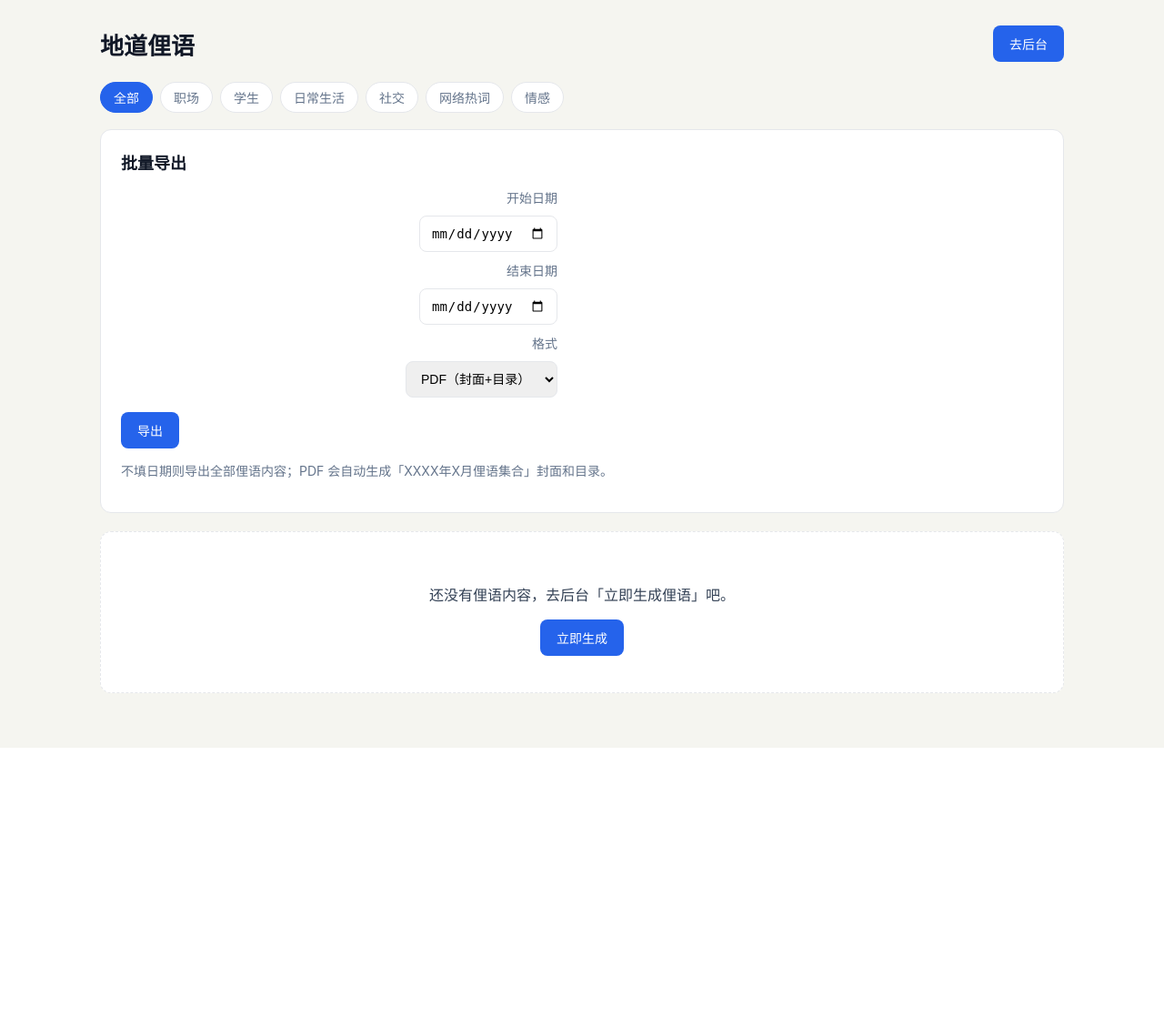
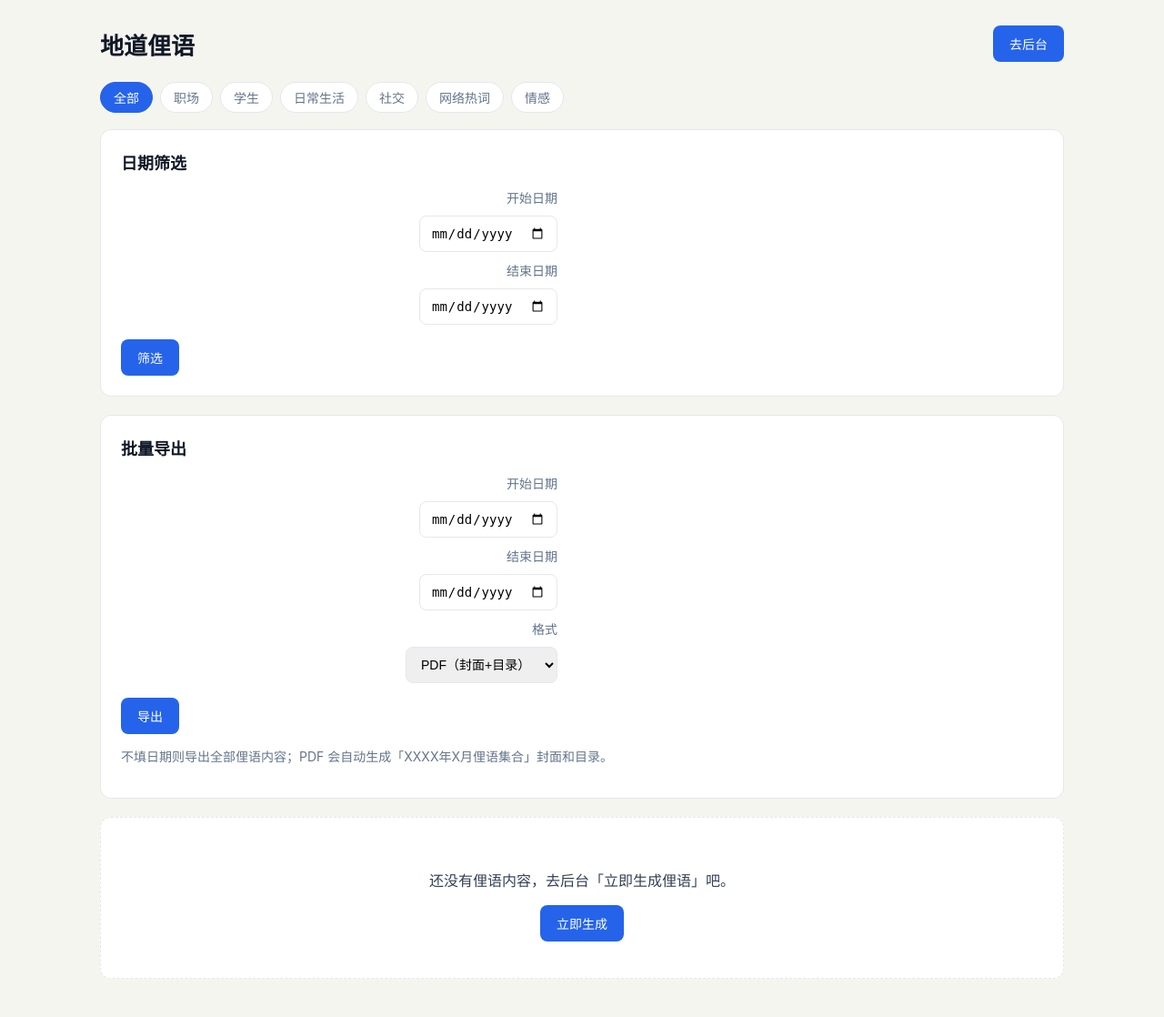
Before and after one commit to FannyZF/middleschooldailyenglish, a FastAPI app: page /slang/ in a window 1280 px wide. Shown: the part 56-1174 px from the top of the page at 91% size. Before the commit the page ends 878 px from the top, so only its background shows below. Run offline with FastAPI, Linux system fonts and the light colour scheme; the visitor is signed in with stand-in values (Sample User, id 1).

Commit message:
内容列表(新闻/俚语)增加日期范围筛选

```diff
--- a/app/routes/slang.py
+++ b/app/routes/slang.py
@@ -17,17 +17,23 @@
 
 
 @router.get("/slang/")
-def index(request: Request, theme: str = ""):
+def index(request: Request, theme: str = "", start: str = "", end: str = ""):
     db = SessionLocal()
     try:
         q = db.query(SlangContent).order_by(SlangContent.date.desc())
         if theme:
             q = q.filter(SlangContent.theme == theme)
+        if start:
+            q = q.filter(SlangContent.date >= start)
+        if end:
+            q = q.filter(SlangContent.date <= end)
         rows = q.all()
     finally:
         db.close()
     return request.app.state.templates.TemplateResponse(
-        request, "slang_index.html", {"contents": rows, "themes": THEMES, "current_theme": theme}
+        request,
+        "slang_index.html",
+        {"contents": rows, "themes": THEMES, "current_theme": theme, "start": start, "end": end},
     )
 
 
--- a/app/templates/slang_index.html
+++ b/app/templates/slang_index.html
@@ -11,6 +11,19 @@
   {% for t in themes %}
     <a class="chip {{ 'chip-on' if current_theme == t else '' }}" href="/slang/?theme={{ t }}">{{ t }}</a>
   {% endfor %}
+</div>
+
+<div class="panel export-panel">
+  <h2>日期筛选</h2>
+  <form method="get" action="/slang/" class="inline-form">
+    <input type="hidden" name="theme" value="{{ current_theme }}">
+    <label>开始日期</label>
+    <input type="date" name="start" value="{{ start }}">
+    <label>结束日期</label>
+    <input type="date" name="end" value="{{ end }}">
+    <button type="submit">筛选</button>
+    {% if start or end %}<a class="btn ghost" href="/slang/">清除</a>{% endif %}
+  </form>
 </div>
 
 <div class="panel export-panel">
```
Also changed, not shown: app/routes/content.py (+10 -3 lines), app/templates/index.html (+12 -0 lines).
